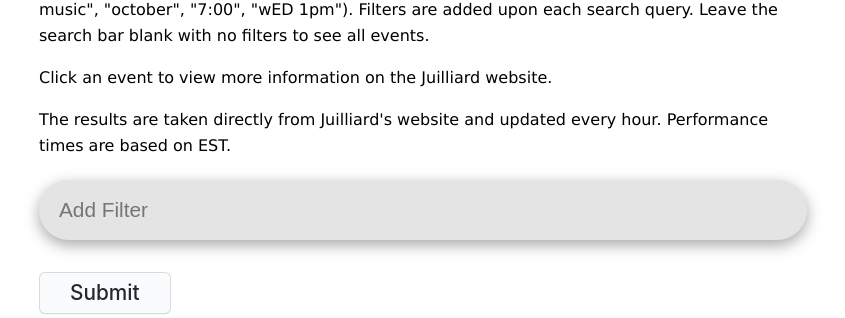
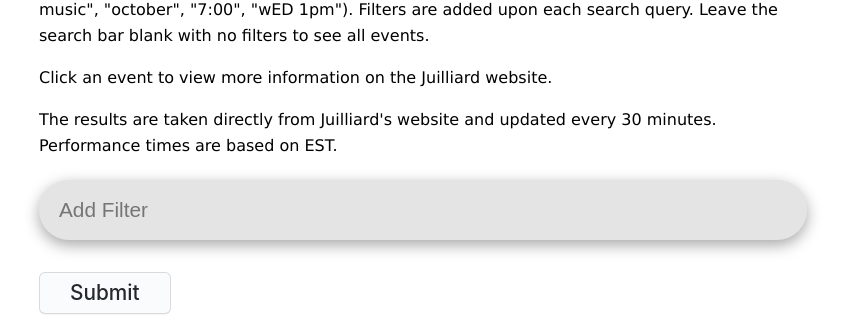
Before and after one commit to rsoeyadi/Juilliard-Calendar-Scraper, a Flask app: page / in a window 1280 px wide. Shown: the part 214-532 px from the top of the page, without its empty margins (217-1062 px from the left). Run offline with Flask 2, Linux system fonts and the light colour scheme; data comes from the database, SQL or seed files in the repository.

Commit message:
updated every 30 min

```diff
--- a/templates/index.html
+++ b/templates/index.html
@@ -62,7 +62,7 @@
                 </p>
                 <p>Click an event to view more information on the Juilliard website.</p>
                 <p>
-                    The results are taken directly from Juilliard's website and updated every hour. Performance times are
+                    The results are taken directly from Juilliard's website and updated every 30 minutes. Performance times are
                     based on EST.
                 </p>
             </div>
```
